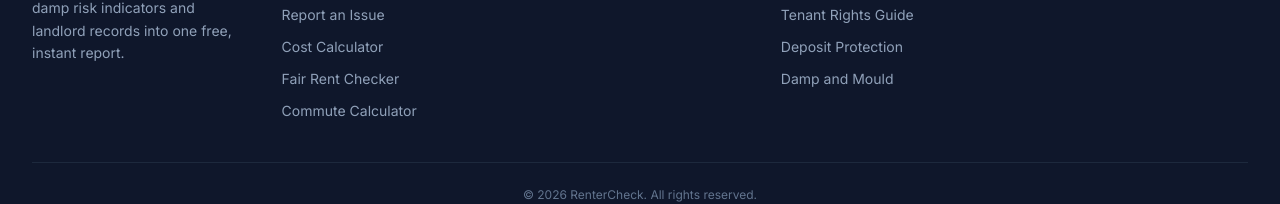
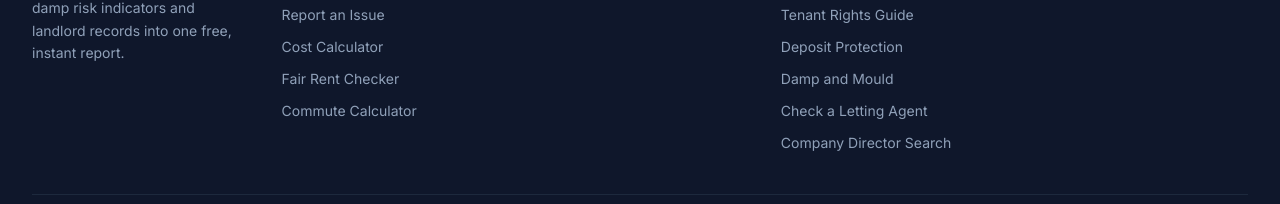
Before and after one commit to skillettsites/rentercheck, a Next.js app: page / in a window 1280 px wide. Shown: the part 5337-5541 px from the top of the page. Built offline with nearby package versions, Linux system fonts and the light colour scheme; no server answers.

Commit message:
Link the letting agent and director checks from the footer
Checking the property is half the question. The company behind the agent or
landlord is the other half.

```diff
--- a/src/components/ui/Footer.tsx
+++ b/src/components/ui/Footer.tsx
@@ -35,6 +35,10 @@ const footerSections = [
       { label: "Tenant Rights Guide", href: "/rights" },
       { label: "Deposit Protection", href: "/rights/deposit-protection" },
       { label: "Damp and Mould", href: "/rights/damp-and-mould" },
+      // Sister site. Checking the property is half the question; the other half
+      // is the company behind the agent or landlord.
+      { label: "Check a Letting Agent", href: "https://www.checkafirm.co.uk/letting-agent-check" },
+      { label: "Company Director Search", href: "https://www.checkafirm.co.uk/company-director-search" },
     ],
   },
   {
```
